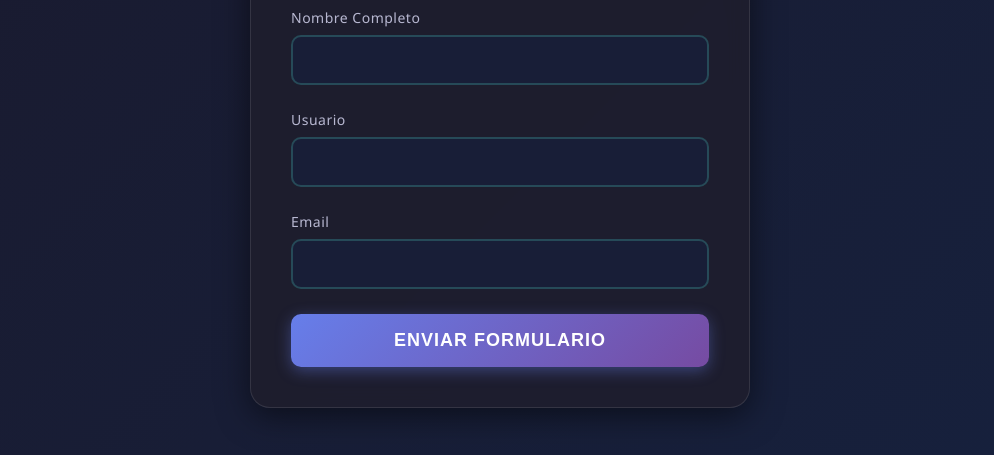
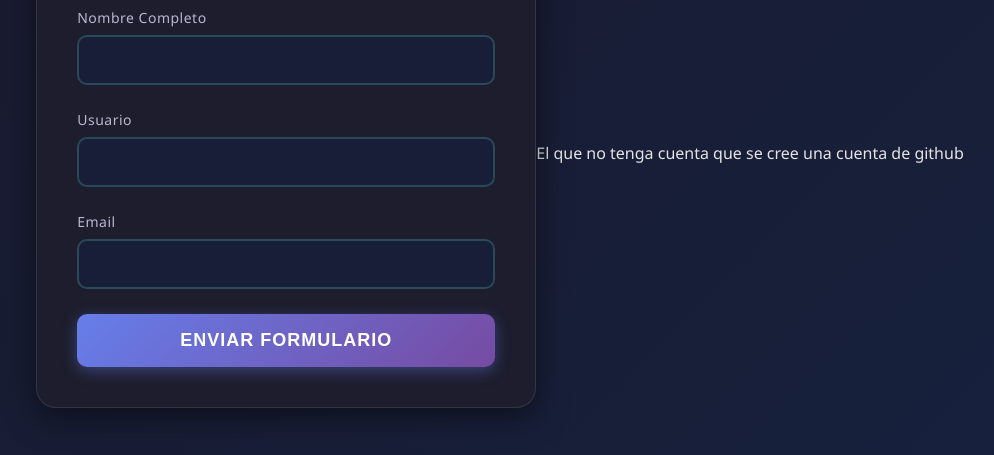
Before and after one commit to Jcanaas/Formulario-Clase, a plain HTML site: page index.html in a window 1280 px wide. Shown: the part 247-702 px from the top of the page, without its empty margins (140-1134 px from the left). Drawn offline with Linux system fonts and the light colour scheme.

Commit message:
Update index.html

```diff
--- a/index.html
+++ b/index.html
@@ -184,6 +184,7 @@
             <div class="message" id="message"></div>
         </form>
     </div>
+    <p>El que no tenga cuenta que se cree una cuenta de github</p>
 
     <script>
         document.getElementById('registroForm').addEventListener('submit', async function(e) {
@@ -193,20 +194,16 @@
             const loading = document.getElementById('loading');
             const message = document.getElementById('message');
 
-            // Ocultar mensaje previo
             message.style.display = 'none';
             message.className = 'message';
 
-            // Deshabilitar botón y mostrar loading
             button.disabled = true;
             loading.style.display = 'block';
 
-            // Obtener los valores del formulario
             const nombreCompleto = document.getElementById('nombreCompleto').value;
             const usuario = document.getElementById('usuario').value;
             const email = document.getElementById('email').value;
 
-            // Preparar los datos para enviar
             const datos = {
                 nombreCompleto: nombreCompleto,
                 usuario: usuario,
@@ -227,7 +224,6 @@
                     message.className = 'message success';
                     message.style.display = 'block';
 
-                    // Limpiar el formulario
                     this.reset();
                 } else {
                     throw new Error('Error en la respuesta del servidor');
@@ -238,7 +234,6 @@
                 message.className = 'message error';
                 message.style.display = 'block';
             } finally {
-                // Habilitar botón y ocultar loading
                 button.disabled = false;
                 loading.style.display = 'none';
             }
```
